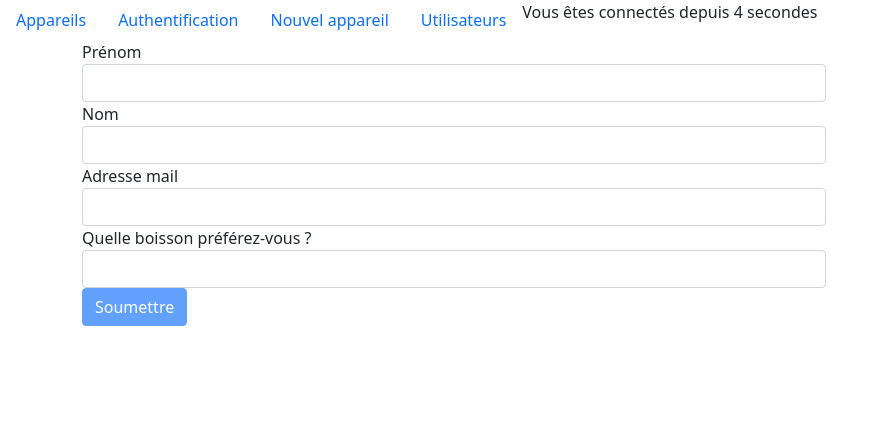
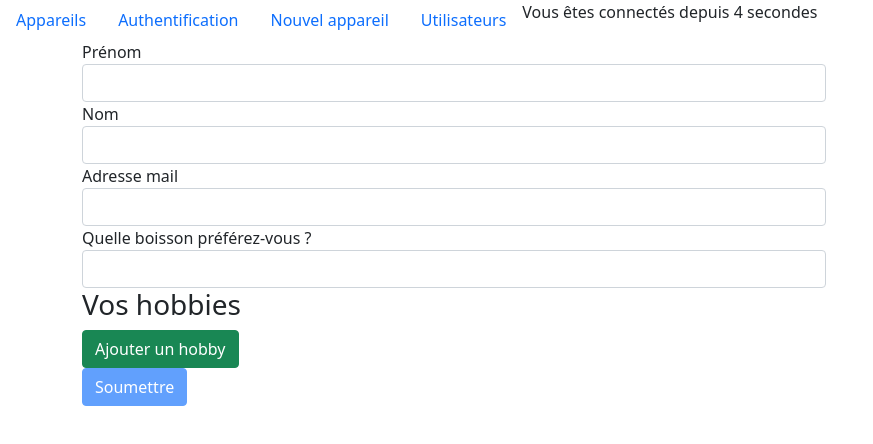
Before and after one commit to HelixFix/first-angular-app, an Angular app: page /new-user in a window 1280 px wide. Shown: the top 444 px of the page, without its empty margins (0-873 px from the left). Built offline with nearby package versions, Linux system fonts and the light colour scheme.

Commit message:
Create new hobbie

```diff
--- a/src/app/new-user/new-user.component.html
+++ b/src/app/new-user/new-user.component.html
@@ -19,6 +19,13 @@
                 <option value="Pepsi">Pepsi</option>
             </select>
         </div>
+        <div formArrayName="hobbies">
+            <h3>Vos hobbies</h3>
+            <div class="form-group" *ngFor="let hobbyConstrol of getHobbies().controls; let i = index">
+                <input type="text" class="form-control" [formControlName]="i">
+            </div>
+            <button type="button" class="btn btn-success" (click)="onAddHobby()">Ajouter un hobby</button>
+        </div>
         <button class="btn btn-primary" type="submit" [disabled]="userForm.invalid">Soumettre</button>
     </form>
 </div>
--- a/src/app/new-user/new-user.component.ts
+++ b/src/app/new-user/new-user.component.ts
@@ -1,5 +1,5 @@
 import { Component, OnInit } from '@angular/core';
-import { FormBuilder, FormGroup, Validators } from '@angular/forms';
+import { FormArray, FormBuilder, FormGroup, Validators } from '@angular/forms';
 import { Router } from '@angular/router';
 import { User } from '../models/User.model';
 import { UserService } from '../services/user.service';
@@ -26,7 +26,8 @@
       firstName      : ['', Validators.required],
       lastName       : ['', Validators.required],
       email          : ['', [Validators.required, Validators.email]],
-      drinkPreference: ['', Validators.required]
+      drinkPreference: ['', Validators.required],
+      hobbies        : this.formBuilder.array([])
     });
   }
 
@@ -36,10 +37,20 @@
       formValue['firstName'],
       formValue['lastName'],
       formValue['email'],
-      formValue['drinkPreference']
+      formValue['drinkPreference'],
+      formValue['hobbies'] ? formValue['hobbies'] : []
     );
     this.userService.addUser(newUser);
     this.router.navigate(['/users']);
   }
 
+  getHobbies() {
+    return this.userForm.get('hobbies') as FormArray;
+  }
+
+  onAddHobby() {
+    const newHobbyControl = this.formBuilder.control('', Validators.required);
+    this.getHobbies().push(newHobbyControl);
+  }
+
 }
```
